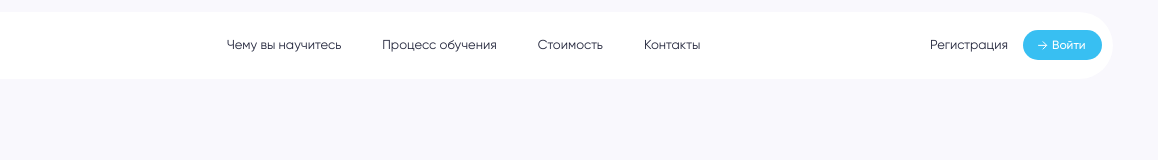
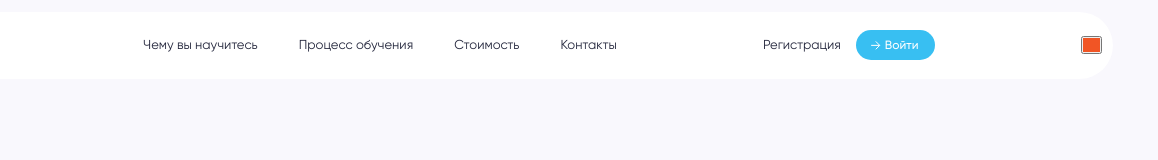
Before and after one commit to Flexible78/YtYt, a plain HTML site: page index.html in a window 1280 px wide. Shown: the full height of the page, 122-1280 px from the left. Drawn offline with Linux system fonts and the light colour scheme.

Commit message:
feat: header burger

```diff
--- a/index.html
+++ b/index.html
@@ -27,6 +27,12 @@
         <a href="#" class="header__login">
            <img src="img/svg/rightarrow.svg"><span>Войти</span></a>
      </div>
+<button class="burger header__burger">
+               <span class="burger__icon">
+                  <span class="burger__line"> </span>
+               </span>
+  </button>
+
   </div>
 </header>
 <main>
--- /dev/null
+++ b/scss/blocks/_burger.scss
@@ -0,0 +1,40 @@
+.burger {
+}
+
+
+.burger__icon {
+   position: relative;
+   display: flex;
+   align-items: center;
+   justify-content: center;
+   width: 17px;
+   height: 14px;
+}
+
+.burger__line {
+   width: 100%;
+   height: 2px;
+   border-radius: 2px;
+   background-color: #F15525;
+   &::before {
+      content: "";
+      position: absolute;
+      top: 0;
+      left: 0;
+      width: 100%;
+      height: 100%;
+      background-color: inherit;
+      transition: transform 0.3s ease-in-out;
+   }
+   &::after {
+      content: "";
+      position: absolute;
+      bottom: 0;
+      left: 0;
+      display: block;
+      width: inherit;
+      height: inherit;
+      border-radius: inherit;
+      background-color: inherit;
+   }
+}
--- a/scss/blocks/_header.scss
+++ b/scss/blocks/_header.scss
@@ -27,8 +27,6 @@
 }
 
 .header-nav {
-   display: flex;
-   row-gap: 41px;
 }
 
 .header-nav__list {
@@ -36,6 +34,10 @@
    column-gap: 41px;
    align-items: center;
    justify-content: space-between;
+
+   @media (max-width: 320px) {
+   display: none;
+   }
 }
 
 .header-nav__list-item {
@@ -49,6 +51,9 @@
 }
 
 .header__sighup {
+   @media (max-width: 320px) {
+      display: none;
+   }
 }
 
 .header__login {
--- a/scss/styles.scss
+++ b/scss/styles.scss
@@ -9,6 +9,7 @@
 @import "global";
 
 // ------------------ COMPONENTS
+@import "blocks/burger";
 /* @import "blocks/titles";
 @import "blocks/buttons";
 @import "blocks/card";
```
Also changed, not shown: css/styles.css, 1 other file.
